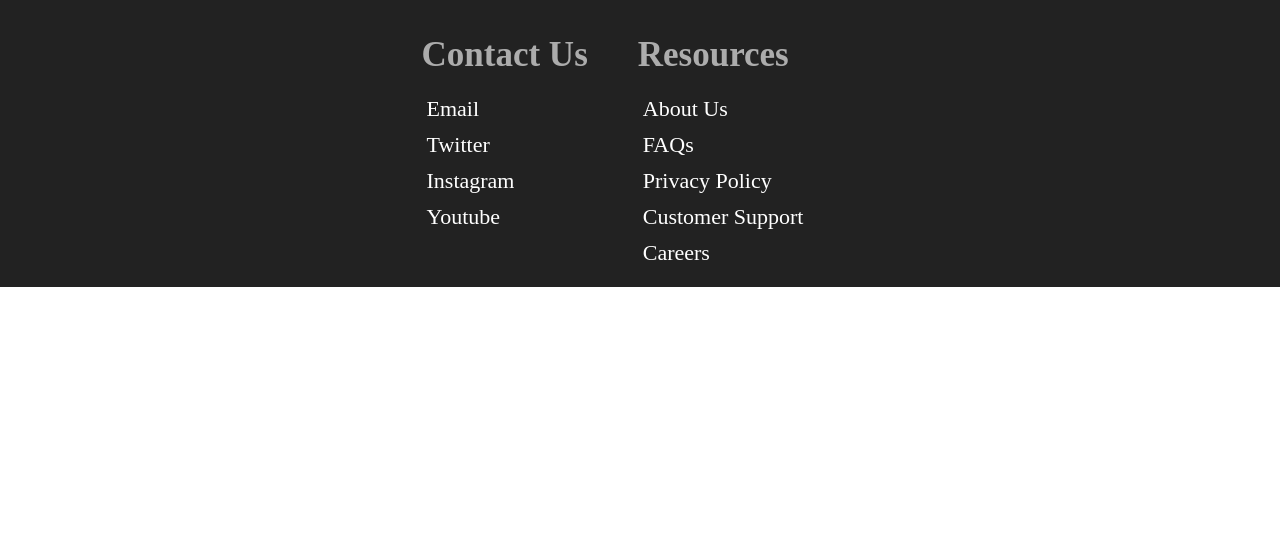
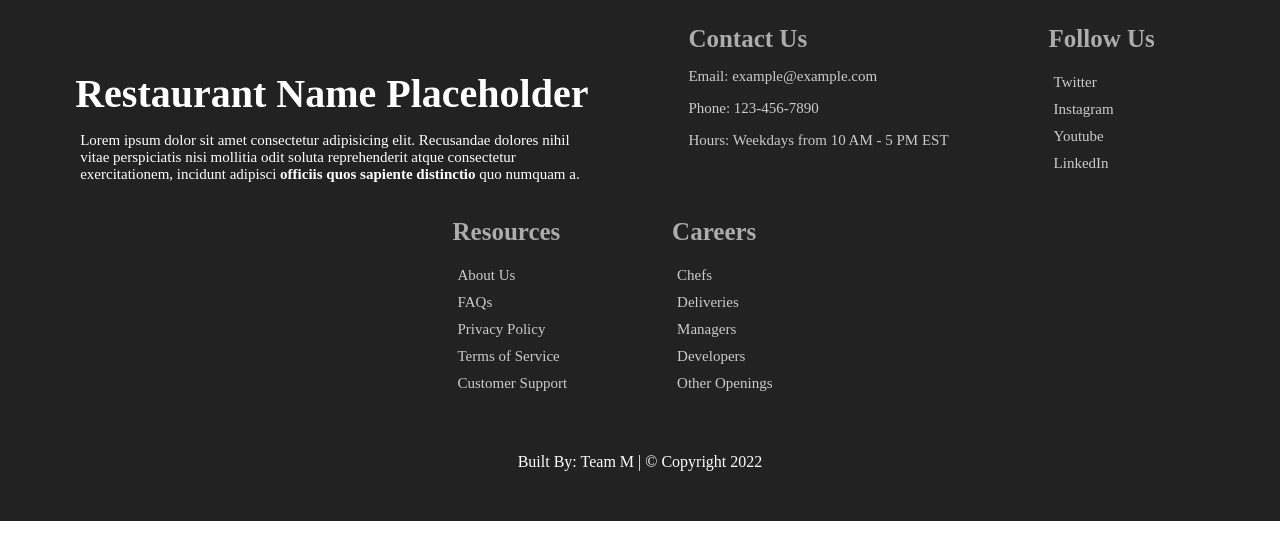
Before and after one commit to Charptr0/CSC322-OneBite, a Flask app: page / in a window 1280 px wide. Shown: the top 560 px of the page. Run offline with Flask 2, Linux system fonts and the light colour scheme.

Commit message:
added contact us and a short about section

```diff
--- a/static/styles/footer.css
+++ b/static/styles/footer.css
@@ -3,9 +3,10 @@
 
     --footer-text-color: white;
 
-    --footer-font-title-size: 35px;
+    --footer-font-title-size: 25px;
     --footer-font-title-color: rgb(172, 172, 172);
-    --footer-font-item-size: 22px;
+    --footer-font-item-size: 15px;
+    --footer-font-item-color: rgb(204, 203, 203);
 
 }
 
@@ -16,13 +17,13 @@ footer, footer *
     color: var(--footer-text-color);
 }
 
-footer
+#footer
 {
     display: flex;
     flex-wrap: wrap;
-    margin: 0 auto;
+    padding-right: 50px;
+    padding-bottom: 40px;
     justify-content: center;
-    height: 100%;
 }
 
 .footer-container
@@ -30,6 +31,7 @@ footer
     display: flex;
     flex-direction: column;
     margin-right: 50px;
+    margin-left: 50px;
 }
 
 .footer-container-title
@@ -47,13 +49,14 @@ footer
 
 .footer-list a
 {
+    color: var(--footer-font-item-color);
     text-decoration: none;
 }
 
 .footer-list a:hover
 {
     transition: 0.2s;
-    color: rgb(255, 187, 0)
+    color: white;
 }
 
 .footer-list-item
@@ -62,3 +65,29 @@ footer
     padding: 5px;
     font-size: var(--footer-font-item-size);
 }
+
+#footer-contact-info p
+{
+    color: var(--footer-font-item-color);
+    font-size: var(--footer-font-item-size);
+}
+
+#footer-restaurant-name
+{
+    margin-top: 70px;
+    color: white;
+    margin-bottom: 10px;
+    font-size: 40px;
+}
+
+#footer-restaurant-desc
+{
+    width: 500px;
+}
+
+#credits
+{
+    padding: 0;
+    text-align: center;
+    padding-bottom: 50px;
+}
--- a/templates/base.html
+++ b/templates/base.html
@@ -22,15 +22,35 @@
     {% endblock mainContent %}
 
     <footer>
+        <div id="footer">
+            <div class="footer-container">
+                <h2 class="footer-container-title" id="footer-restaurant-name">Restaurant Name Placeholder</h2>
+
+                <p class="footer-list-item" id="footer-restaurant-desc">
+                    Lorem ipsum dolor sit amet consectetur adipisicing elit.
+                    Recusandae dolores nihil vitae perspiciatis nisi mollitia odit soluta reprehenderit atque
+                    consectetur exercitationem, incidunt adipisci <strong>officiis quos sapiente distinctio</strong> quo numquam a.</p>
+
+            </div>
+
             <div class="footer-container">
                 <h3 class="footer-container-title">Contact Us</h3>
+
+                <div id="footer-contact-info">
+                    <p>Email: example@example.com</p>
+                    <p>Phone: 123-456-7890</p>
+                    <p>Hours: Weekdays from 10 AM - 5 PM EST</p>
+                </div>
+            </div>
+
+            <div class="footer-container">
+                <h3 class="footer-container-title">Follow Us</h3>
                 <ul class="footer-list">
-                <li class="footer-list-item"><a href="https://google.com" target="_blank">Email</a></li>
                     <li class="footer-list-item"><a href="https://google.com" target="_blank">Twitter</a></li>
                     <li class="footer-list-item"><a href="https://google.com" target="_blank">Instagram</a></li>
                     <li class="footer-list-item"><a href="https://google.com" target="_blank">Youtube</a></li>
+                    <li class="footer-list-item"><a href="https://google.com" target="_blank">LinkedIn</a></li>
                 </ul>
-
             </div>
 
             <div class="footer-container">
@@ -39,10 +59,25 @@
                     <li class="footer-list-item"><a href="https://google.com" target="_blank">About Us</a></li>
                     <li class="footer-list-item"><a href="https://google.com" target="_blank">FAQs</a></li>
                     <li class="footer-list-item"><a href="https://google.com" target="_blank">Privacy Policy</a></li>
+                    <li class="footer-list-item"><a href="https://google.com" target="_blank">Terms of Service</a></li>
                     <li class="footer-list-item"><a href="https://google.com" target="_blank">Customer Support</a></li>
-                <li class="footer-list-item"><a href="https://google.com" target="_blank">Careers</a></li>
                 </ul>
             </div>
+
+            <div class="footer-container">
+                <h3 class="footer-container-title">Careers</h3>
+                <ul class="footer-list">
+                    <li class="footer-list-item"><a href="https://google.com" target="_blank">Chefs</a></li>
+                    <li class="footer-list-item"><a href="https://google.com" target="_blank">Deliveries</a></li>
+                    <li class="footer-list-item"><a href="https://google.com" target="_blank">Managers</a></li>
+                    <li class="footer-list-item"><a href="https://google.com" target="_blank">Developers</a></li>
+                    <li class="footer-list-item"><a href="https://google.com" target="_blank">Other Openings</a></li>
+                </ul>
+            </div>
+        </div>
+
+        <div id="credits">Built By: Team M | &copy Copyright 2022</div>
+
     </footer>
 </body>
 </html>
```
Lines whose indentation alone changed are shown as unchanged.
